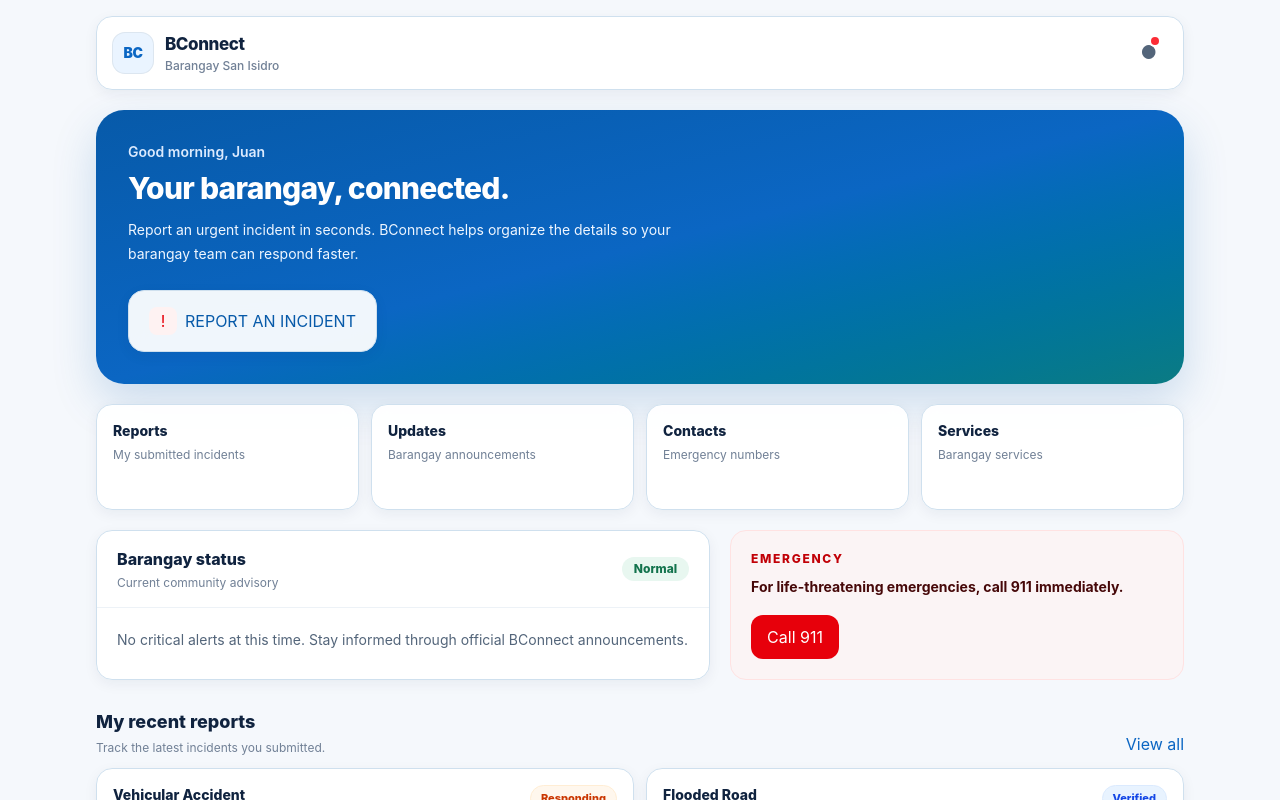
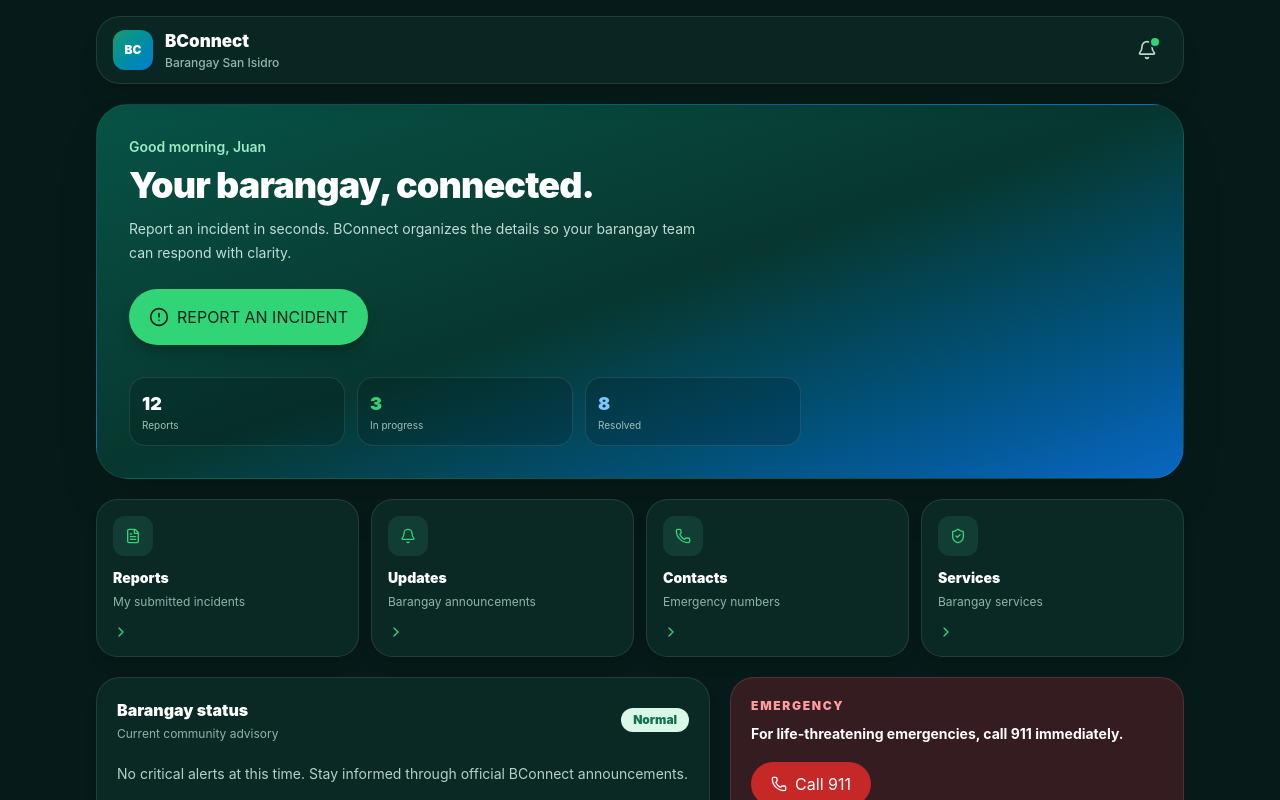
Before and after one commit to a3bcruz-jpg/BConnect, a Next.js app: page /resident in a window 1280 px wide. Shown: the top 800 px of the page. Built offline with nearby package versions, Linux system fonts and the light colour scheme.

Commit message:
design: redesign resident dashboard

```diff
--- a/src/app/resident/page.tsx
+++ b/src/app/resident/page.tsx
@@ -1,88 +1,49 @@
 'use client';
 
 import Link from 'next/link';
+import { Bell, ChevronRight, CircleAlert, FileText, MapPin, Phone, ShieldCheck } from 'lucide-react';
 
 const reports = [
   { id: 'BC-2026-000124', title: 'Vehicular Accident', meta: 'National Highway · 10:42 AM', status: 'Responding', tone: 'bg-orange-50 text-orange-700 border-orange-100' },
   { id: 'BC-2026-000119', title: 'Flooded Road', meta: 'Zone 2 · Yesterday', status: 'Verified', tone: 'bg-[#e8f3ff] text-blue-700 border-blue-100' },
 ];
 
-function BrandMark() {
-  return <div className="flex h-10 w-10 items-center justify-center rounded-xl bg-[#eaf4ff] text-sm font-black tracking-tight text-[#0b66c3] ring-1 ring-[#dce6f0]" aria-hidden="true">BC</div>;
-}
-
 const quickLinks = [
-  ['Reports', '/resident/reports/BC-2026-000124', 'My submitted incidents'],
-  ['Updates', '/notifications', 'Barangay announcements'],
-  ['Contacts', '#contacts', 'Emergency numbers'],
-  ['Services', '#services', 'Barangay services'],
-];
+  ['Reports', '/resident/reports/BC-2026-000124', 'My submitted incidents', FileText],
+  ['Updates', '/notifications', 'Barangay announcements', Bell],
+  ['Contacts', '#contacts', 'Emergency numbers', Phone],
+  ['Services', '#services', 'Barangay services', ShieldCheck],
+] as const;
 
 export default function ResidentPage() {
   return (
-    <main className="min-h-screen bg-[#f5f8fc] pb-24 text-[#10233f] sm:pb-8 bc-page-enter">
+    <main className="min-h-screen bg-[#061b19] pb-24 text-white sm:pb-8 bc-page-enter">
       <div className="mx-auto max-w-6xl px-4 py-4 sm:px-6 lg:px-8">
-        <header className="flex items-center justify-between rounded-2xl border border-[#dce6f0] bg-white bc-panel px-4 py-3 shadow-[0_8px_24px_rgba(16,35,63,0.04)]">
-          <div className="flex items-center gap-3">
-            <BrandMark />
-            <div>
-              <p className="text-[17px] font-extrabold tracking-tight">BConnect</p>
-              <p className="text-xs font-medium text-[#718096]">Barangay San Isidro</p>
-            </div>
-          </div>
-          <button aria-label="Notifications" className="relative rounded-xl p-2.5 text-[#53657a] transition hover:bg-[#f5f8fc] focus:outline-none focus:ring-4 focus:ring-[#0b66c3]/10">
-            <span className="text-lg" aria-hidden="true">●</span><span className="absolute right-2 top-2 h-2 w-2 rounded-full bg-red-500 ring-2 ring-white" />
-          </button>
+        <header className="flex items-center justify-between rounded-[1.5rem] border border-white/10 bg-[#0a2924]/90 px-4 py-3 shadow-xl shadow-black/10 backdrop-blur">
+          <Link href="/" className="flex items-center gap-3" aria-label="BConnect home">
+            <span className="flex h-10 w-10 items-center justify-center rounded-xl bg-gradient-to-br from-[#1d9b68] to-[#0b7bd4] text-xs font-black">BC</span>
+            <div><p className="text-[17px] font-black">BConnect</p><p className="text-xs font-medium text-[#91b8ad]">Barangay San Isidro</p></div>
+          </Link>
+          <button aria-label="Notifications" className="relative rounded-xl p-2.5 text-[#b9d7ce] transition hover:bg-white/10 focus:outline-none focus:ring-4 focus:ring-emerald-300/20"><Bell className="h-5 w-5" aria-hidden="true" /><span className="absolute right-2 top-2 h-2 w-2 rounded-full bg-[#31d477] ring-2 ring-[#0a2924]" /></button>
         </header>
 
-        <section className="mt-5 overflow-hidden rounded-[28px] bg-gradient-to-br from-[#075aa9] via-[#0b66c3] to-[#0b7b83] p-6 text-white shadow-[0_18px_45px_rgba(7,90,169,0.18)] sm:p-8">
-          <div className="max-w-2xl">
-            <p className="text-sm font-semibold text-blue-100">Good morning, Juan</p>
-            <h1 className="mt-2 text-2xl font-extrabold tracking-tight sm:text-3xl">Your barangay, connected.</h1>
-            <p className="mt-3 max-w-xl text-sm leading-6 text-blue-50">Report an urgent incident in seconds. BConnect helps organize the details so your barangay team can respond faster.</p>
-            <Link href="/resident/report" className="mt-6 inline-flex min-h-12 w-full items-center justify-center rounded-2xl bg-white bc-panel px-5 py-4 text-sm font-extrabold text-[#075aa9] shadow-sm transition hover:bg-[#e8f3ff] focus:outline-none focus:ring-4 focus:ring-white/40 sm:w-auto">
-              <span className="mr-2 inline-flex h-7 w-7 items-center justify-center rounded-lg bg-red-50 text-red-600" aria-hidden="true">!</span>
-              REPORT AN INCIDENT
-            </Link>
-          </div>
+        <section className="mt-5 overflow-hidden rounded-[2rem] border border-emerald-300/10 bg-gradient-to-br from-[#075346] via-[#07372f] to-[#0b66c3] p-6 shadow-2xl shadow-black/20 sm:p-8">
+          <div className="max-w-2xl"><p className="text-sm font-semibold text-[#9ee9c1]">Good morning, Juan</p><h1 className="mt-2 text-3xl font-black tracking-tight sm:text-4xl">Your barangay, connected.</h1><p className="mt-3 max-w-xl text-sm leading-6 text-[#c1ddd5]">Report an incident in seconds. BConnect organizes the details so your barangay team can respond with clarity.</p><Link href="/resident/report" className="bc-green-action mt-6 inline-flex min-h-12 w-full items-center justify-center gap-2 rounded-full px-5 py-4 text-sm font-black shadow-lg shadow-black/20 sm:w-auto"><CircleAlert className="h-5 w-5" aria-hidden="true" /> REPORT AN INCIDENT</Link></div>
+          <div className="mt-8 grid max-w-2xl grid-cols-3 gap-2 sm:gap-3"><div className="rounded-2xl border border-white/10 bg-black/15 p-3"><p className="text-lg font-black">12</p><p className="text-[10px] text-[#9fc1b7]">Reports</p></div><div className="rounded-2xl border border-white/10 bg-black/15 p-3"><p className="text-lg font-black text-[#31d477]">3</p><p className="text-[10px] text-[#9fc1b7]">In progress</p></div><div className="rounded-2xl border border-white/10 bg-black/15 p-3"><p className="text-lg font-black text-[#7ec8ff]">8</p><p className="text-[10px] text-[#9fc1b7]">Resolved</p></div></div>
         </section>
 
         <section className="mt-5 grid grid-cols-2 gap-3 sm:grid-cols-4" aria-label="Quick actions">
-          {quickLinks.map(([title, href, desc]) => (
-            <Link key={title} href={href} className="group rounded-2xl border border-[#dce6f0] bg-white bc-panel p-4 shadow-[0_6px_18px_rgba(16,35,63,0.03)] transition hover:-translate-y-0.5 hover:border-[#b9d7f5] hover:shadow-md focus:outline-none focus:ring-4 focus:ring-[#0b66c3]/10">
-              <p className="text-sm font-extrabold text-[#10233f]">{title}</p>
-              <p className="mt-1 text-xs leading-5 text-[#718096]">{desc}</p>
-              <span className="mt-3 block text-xs font-bold text-[#0b66c3] opacity-0 transition group-hover:opacity-100">Open →</span>
-            </Link>
-          ))}
+          {quickLinks.map(([title, href, desc, Icon]) => <Link key={title} href={href} className="group rounded-[1.35rem] border border-white/10 bg-[#0b2924] p-4 shadow-lg shadow-black/10 transition hover:-translate-y-0.5 hover:border-emerald-300/20 focus:outline-none focus:ring-4 focus:ring-emerald-300/20"><div className="flex h-10 w-10 items-center justify-center rounded-xl bg-[#123d35] text-[#31d477]"><Icon className="h-4 w-4" aria-hidden="true"/></div><p className="mt-3 text-sm font-black">{title}</p><p className="mt-1 text-xs leading-5 text-[#8fb3a9]">{desc}</p><ChevronRight className="mt-3 h-4 w-4 text-[#31d477] transition group-hover:translate-x-1" aria-hidden="true"/></Link>)}
         </section>
 
         <section className="mt-5 grid gap-5 lg:grid-cols-[1.15fr_.85fr]">
-          <div className="rounded-2xl border border-[#dce6f0] bg-white bc-panel shadow-[0_8px_24px_rgba(16,35,63,0.04)]">
-            <div className="flex items-center justify-between border-b border-[#edf2f7] px-5 py-4">
-              <div><h2 className="font-extrabold">Barangay status</h2><p className="mt-1 text-xs text-[#718096]">Current community advisory</p></div>
-              <span className="rounded-full bg-[#e8f7f0] px-3 py-1 text-xs font-extrabold text-[#13734d]">Normal</span>
-            </div>
-            <div className="px-5 py-5"><p className="text-sm leading-6 text-[#53657a]">No critical alerts at this time. Stay informed through official BConnect announcements.</p></div>
-          </div>
-          <div className="rounded-2xl border border-red-100 bg-red-50/70 p-5">
-            <p className="text-xs font-extrabold uppercase tracking-[0.14em] text-red-700">Emergency</p>
-            <p className="mt-2 text-sm font-bold leading-6 text-red-950">For life-threatening emergencies, call 911 immediately.</p>
-            <a href="tel:911" className="mt-4 inline-flex min-h-11 items-center rounded-xl bg-red-600 px-4 py-2.5 text-sm font-extrabold text-white transition hover:bg-red-700 focus:outline-none focus:ring-4 focus:ring-red-200">Call 911</a>
-          </div>
+          <div className="rounded-[1.5rem] border border-white/10 bg-[#0b2924] p-5 shadow-lg shadow-black/10"><div className="flex items-center justify-between gap-4"><div><h2 className="font-black">Barangay status</h2><p className="mt-1 text-xs text-[#8fb3a9]">Current community advisory</p></div><span className="rounded-full bg-[#d9f8e7] px-3 py-1 text-xs font-black text-[#13734d]">Normal</span></div><p className="mt-5 text-sm leading-6 text-[#b5d0c8]">No critical alerts at this time. Stay informed through official BConnect announcements.</p></div>
+          <div className="rounded-[1.5rem] border border-red-300/15 bg-[#351c20] p-5"><p className="text-xs font-black uppercase tracking-[.14em] text-[#ff9c9c]">Emergency</p><p className="mt-2 text-sm font-bold leading-6 text-white">For life-threatening emergencies, call 911 immediately.</p><a href="tel:911" className="mt-4 inline-flex min-h-11 items-center gap-2 rounded-full bg-[#c62828] px-5 py-2.5 text-sm font-black text-white transition hover:bg-[#a91f1f]"><Phone className="h-4 w-4" aria-hidden="true"/>Call 911</a></div>
         </section>
 
-        <section className="mt-7 pb-4">
-          <div className="flex items-end justify-between gap-4"><div><h2 className="text-lg font-extrabold">My recent reports</h2><p className="mt-1 text-xs text-[#718096]">Track the latest incidents you submitted.</p></div><Link href="/resident/reports/BC-2026-000124" className="shrink-0 text-xs font-extrabold text-[#0b66c3] hover:underline">View all</Link></div>
-          <div className="mt-3 grid gap-3 sm:grid-cols-2">
-            {reports.map((report) => <Link key={report.id} href={`/resident/reports/${report.id}`} className="rounded-2xl border border-[#dce6f0] bg-white bc-panel p-4 shadow-[0_6px_18px_rgba(16,35,63,0.03)] transition hover:border-[#b9d7f5] hover:shadow-md focus:outline-none focus:ring-4 focus:ring-[#0b66c3]/10">
-              <div className="flex items-start justify-between gap-3"><div><p className="text-sm font-extrabold">{report.title}</p><p className="mt-1 text-xs text-[#718096]">{report.id}</p></div><span className={`rounded-full border px-2.5 py-1 text-[11px] font-extrabold ${report.tone}`}>{report.status}</span></div>
-              <p className="mt-3 text-xs text-[#53657a]">{report.meta}</p>
-            </Link>)}
-          </div>
-        </section>
+        <section className="mt-7 pb-4"><div className="flex items-end justify-between gap-4"><div><h2 className="text-lg font-black">My recent reports</h2><p className="mt-1 text-xs text-[#8fb3a9]">Track the latest incidents you submitted.</p></div><Link href="/resident/reports/BC-2026-000124" className="text-xs font-black text-[#31d477] hover:underline">View all</Link></div><div className="mt-3 grid gap-3 sm:grid-cols-2">{reports.map((report) => <Link key={report.id} href={`/resident/reports/${report.id}`} className="rounded-[1.35rem] border border-white/10 bg-[#0b2924] p-4 transition hover:border-emerald-300/20 hover:bg-[#0e332c] focus:outline-none focus:ring-4 focus:ring-emerald-300/20"><div className="flex items-start justify-between gap-3"><div><p className="text-sm font-black">{report.title}</p><p className="mt-1 text-xs text-[#7fa99e]">{report.id}</p></div><span className={`rounded-full border px-2.5 py-1 text-[11px] font-black ${report.tone}`}>{report.status}</span></div><p className="mt-3 text-xs text-[#9fc1b7]">{report.meta}</p></Link>)}</div></section>
       </div>
-      <nav className="fixed inset-x-0 bottom-0 z-20 border-t border-[#dce6f0] bg-white/95 px-4 py-2 backdrop-blur sm:hidden" aria-label="Primary navigation"><div className="mx-auto grid max-w-md grid-cols-4 text-center text-[11px] font-semibold text-[#718096]"><Link href="/resident" className="rounded-lg py-2 text-[#0b66c3]">Home</Link><Link href="/resident/reports/BC-2026-000124" className="rounded-lg py-2">Reports</Link><Link href="/notifications" className="rounded-lg py-2">Updates</Link><Link href="#services" className="rounded-lg py-2">More</Link></div></nav>
+      <nav className="fixed inset-x-0 bottom-0 z-20 border-t border-white/10 bg-[#071f1d]/95 px-4 py-2 backdrop-blur sm:hidden" aria-label="Primary navigation"><div className="mx-auto grid max-w-md grid-cols-4 text-center text-[11px] font-semibold text-[#7fa99e]"><Link href="/resident" className="rounded-lg py-2 text-[#31d477]">Home</Link><Link href="/resident/reports/BC-2026-000124" className="rounded-lg py-2">Reports</Link><Link href="/notifications" className="rounded-lg py-2">Updates</Link><Link href="#services" className="rounded-lg py-2">More</Link></div></nav>
     </main>
   );
 }
```
